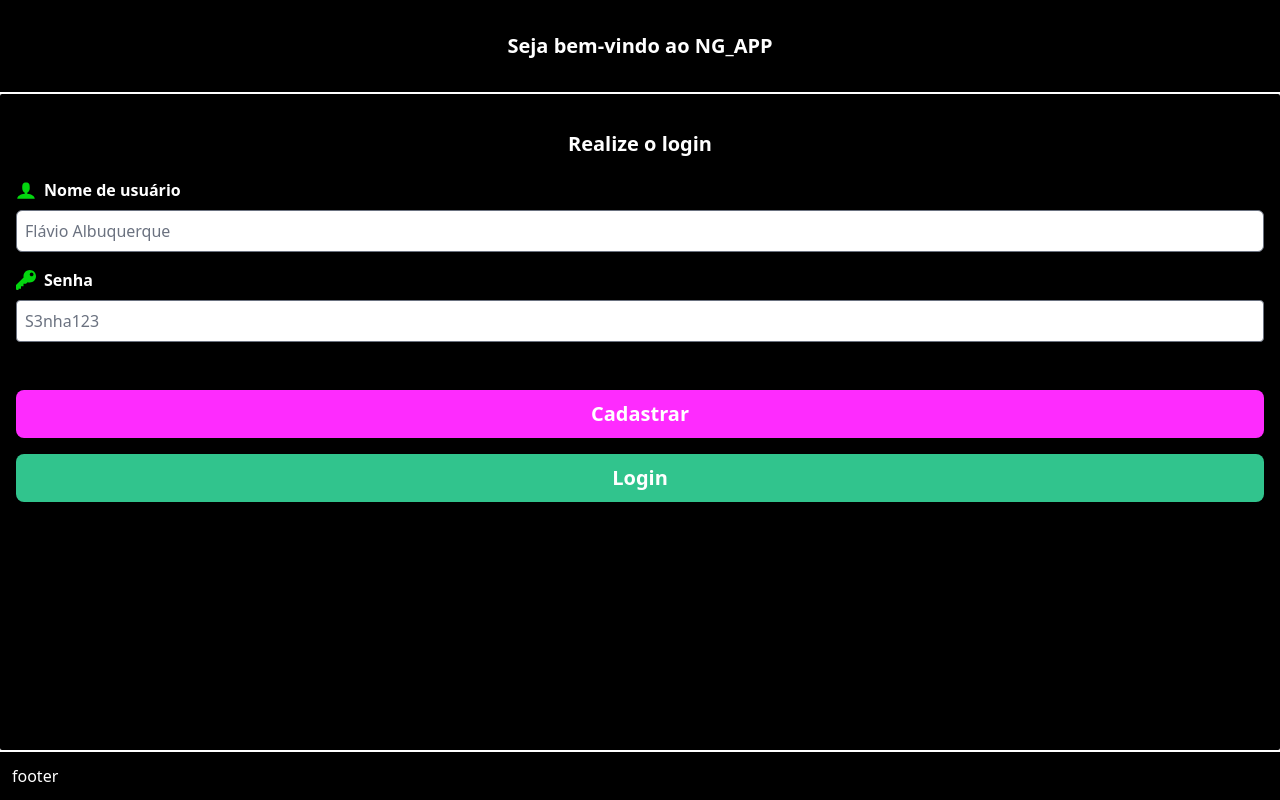
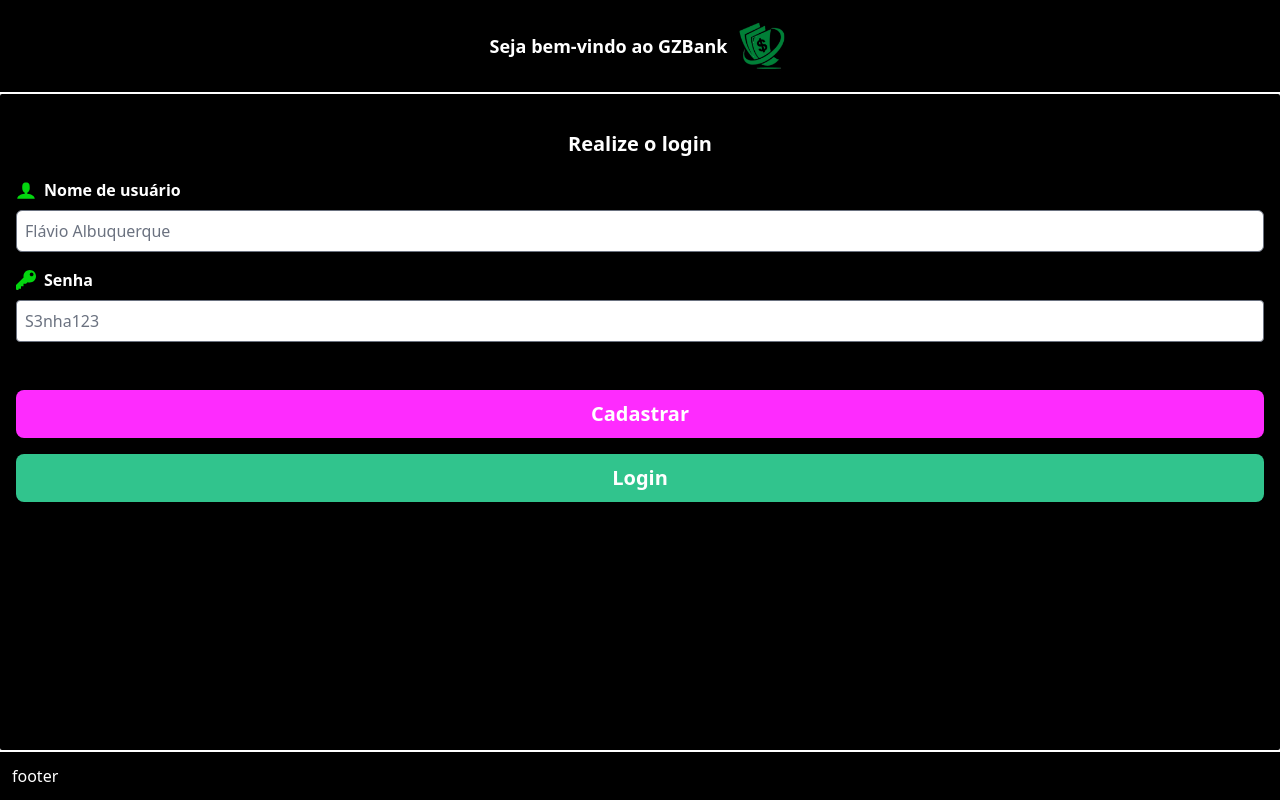
Before and after one commit to HalisterFernando/gzbank, a React (Create React App) app in the folder app/frontend/: page /login in a window 1280 px wide. Built offline with nearby package versions, Linux system fonts and the light colour scheme.

Commit message:
style: :art: estilizado header e footer

```diff
--- a/app/frontend/src/components/Header.tsx
+++ b/app/frontend/src/components/Header.tsx
@@ -3,6 +3,7 @@ import Links from "./Links";
 import { userContext, UserContextType } from "../context/UserContext";
 import { getItem } from "../helpers/localStorage";
 import useCheckPath from "../hooks/useCheckPath";
+import GZBank from "../images/GZBank.png";
 
 const Header = () => {
  const { user, saveUserData } = useContext(userContext) as UserContextType;
@@ -32,9 +33,10 @@ const Header = () => {
     "
   >
    {login || signin ? (
-    <span>
-     <h1 className="text-white text-xl font-bold">Seja bem-vindo ao NG_APP</h1>
-    </span>
+    <div className="flex items-center gap-2">
+     <h1 className="text-white text-lg font-bold">Seja bem-vindo ao GZBank</h1>
+     <img className="h-[50px]" src={GZBank} alt="Logo GZBank"/>
+    </div>
    ) : (
     <>
      <span className="text-white font-semibold mt-1">Olá {user.username}</span>
```
Also changed, not shown: app/frontend/src/images/GZBank.png (added).
